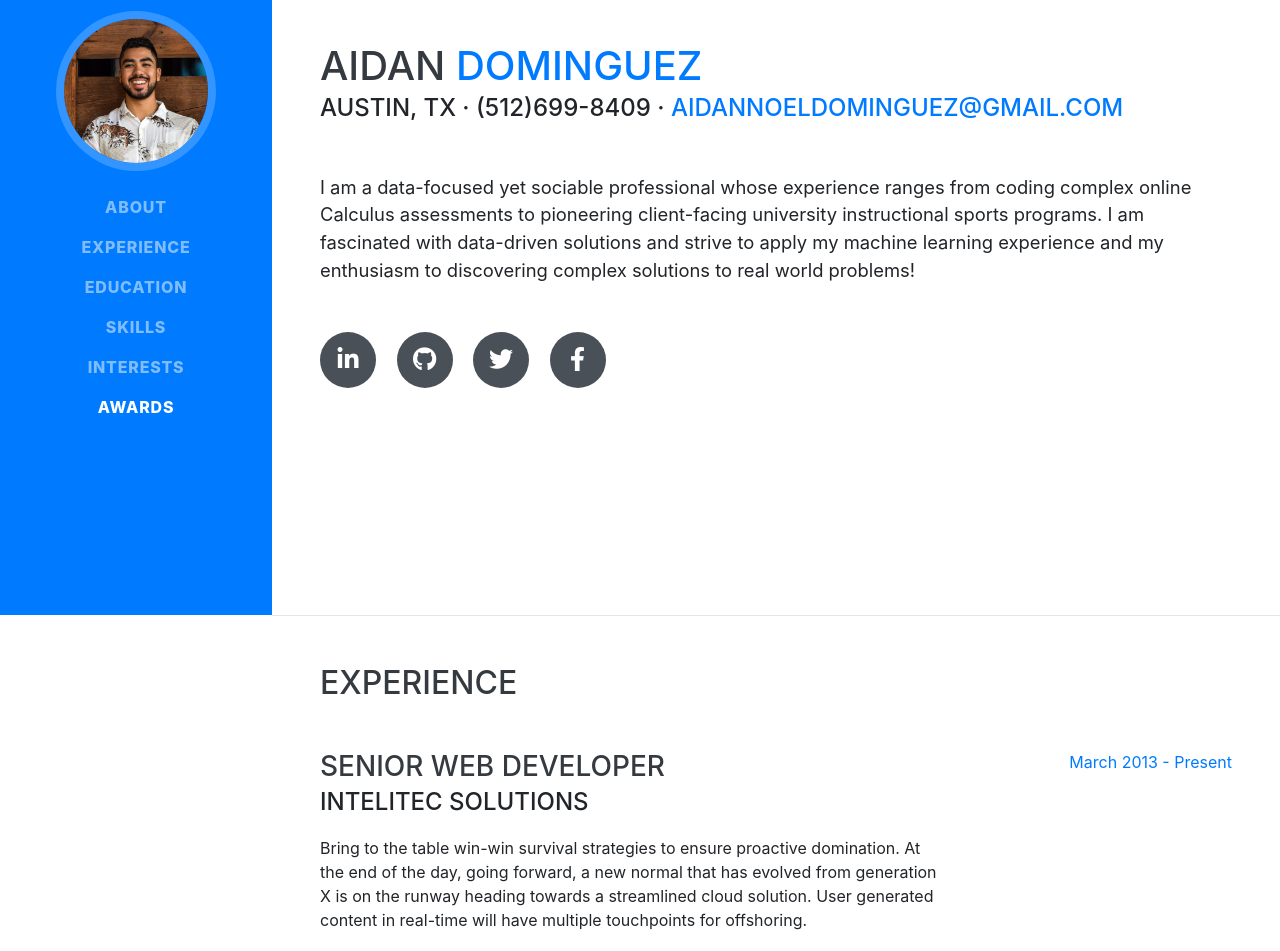
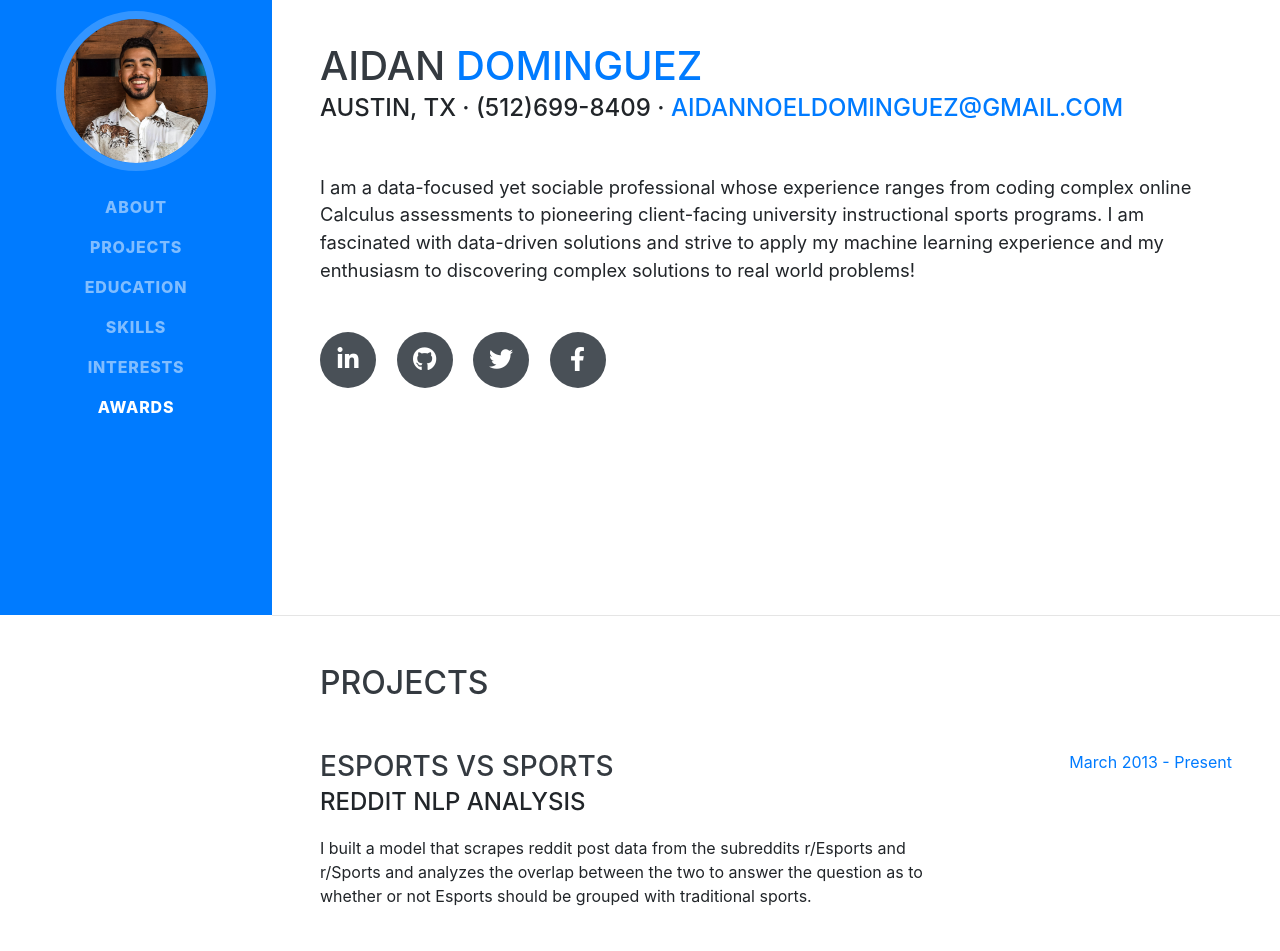
Before and after one commit to aidandom/aidandom.github.io, a website with bundled scripts: page index.html in a window 1280 px wide. Shown: the part 185-1136 px from the top of the page. Built offline with nearby package versions, Linux system fonts and the light colour scheme; a web font is replaced by a local one.

Commit message:
projects section

```diff
--- a/index.html
+++ b/index.html
@@ -41,7 +41,7 @@
           <a class="nav-link js-scroll-trigger" href="#about">About</a>
         </li>
         <li class="nav-item">
-          <a class="nav-link js-scroll-trigger" href="#experience">Experience</a>
+          <a class="nav-link js-scroll-trigger" href="#experience">Projects</a>
         </li>
         <li class="nav-item">
           <a class="nav-link js-scroll-trigger" href="#education">Education</a>
@@ -91,13 +91,14 @@
 
     <section class="resume-section p-3 p-lg-5 d-flex justify-content-center" id="experience">
       <div class="w-100">
-        <h2 class="mb-5">Experience</h2>
+        <h2 class="mb-5">Projects</h2>
 
         <div class="resume-item d-flex flex-column flex-md-row justify-content-between mb-5">
           <div class="resume-content">
-            <h3 class="mb-0">Senior Web Developer</h3>
-            <div class="subheading mb-3">Intelitec Solutions</div>
-            <p>Bring to the table win-win survival strategies to ensure proactive domination. At the end of the day, going forward, a new normal that has evolved from generation X is on the runway heading towards a streamlined cloud solution. User generated content in real-time will have multiple touchpoints for offshoring.</p>
+            <h3 class="mb-0">Esports vs Sports</h3>
+            <div class="subheading mb-3">Reddit NLP Analysis</div>
+            <p>I built a model that scrapes reddit post data from the subreddits r/Esports and r/Sports and analyzes the overlap between the two to answer the question as to whether or not Esports should be grouped with traditional sports.</p>
+            <p><a href="https://github.com/aidandom/Esports-vs-Sports-"></a></p>
           </div>
           <div class="resume-date text-md-right">
             <span class="text-primary">March 2013 - Present</span>
```
